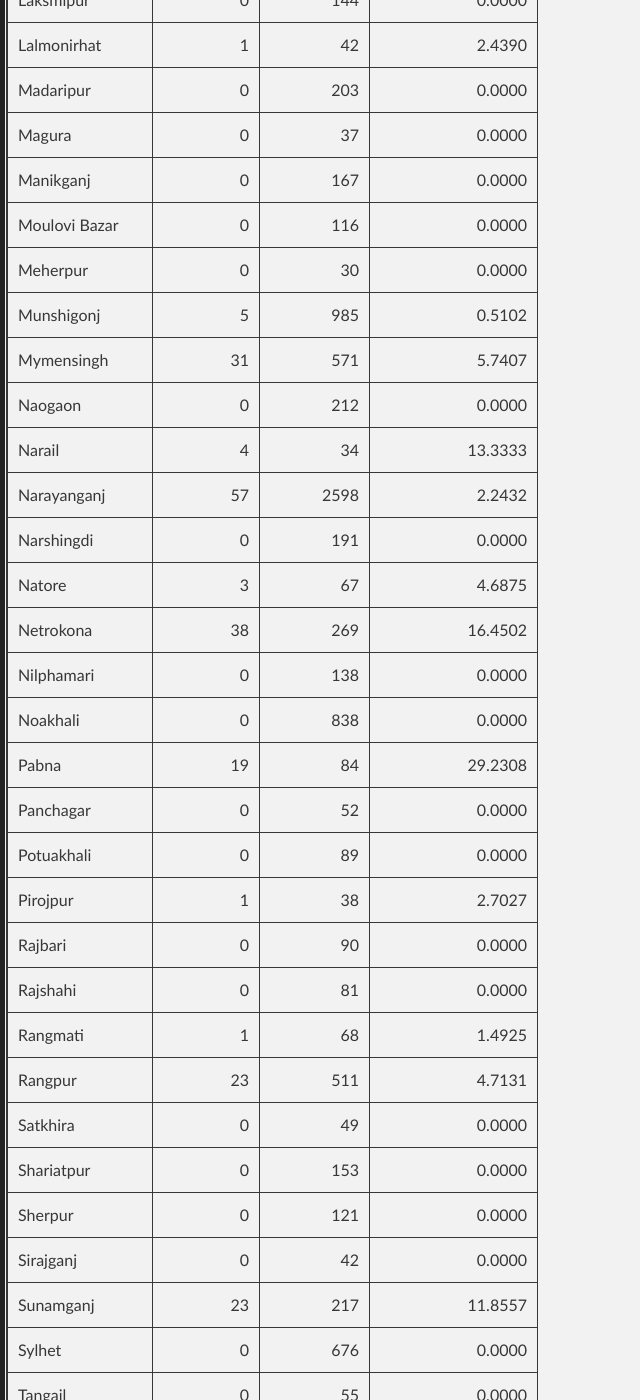
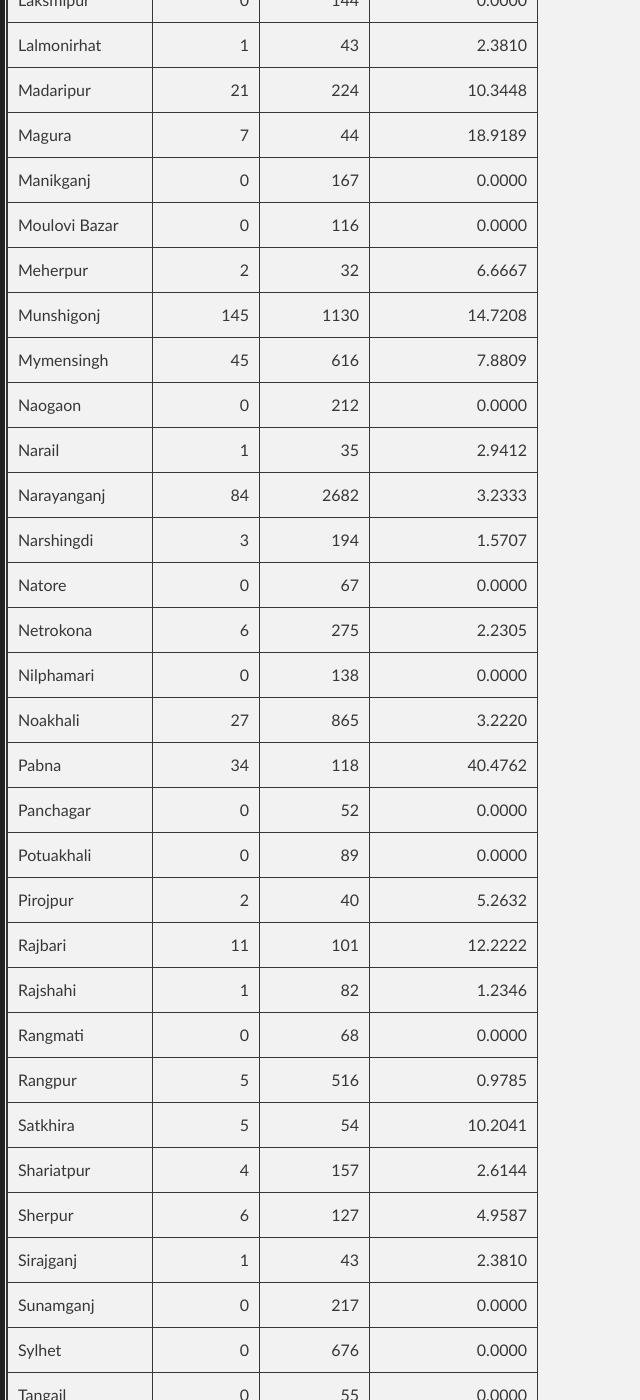
Before and after one commit to promitbasak/covid19bd, a Jekyll site: the page index.html, which Jekyll copies as it is, in a window 1280 px wide and 1400 px high, scrolled down 5662 px. Shown: the whole window, without its empty margins (0-640 px from the left). Built offline with Jekyll 4.4.1, drawn with Linux system fonts in a browser that asks for light colours; some of the changed text lies outside the part shown.

Commit message:
Update index.html

```diff
--- a/index.html
+++ b/index.html
@@ -101,7 +101,7 @@
         <h5>Total Deaths</h5>
       </div>
       <div>
-        <img src="https://raw.githubusercontent.com/promitbasak/Covid-19_bd_extended/master/assests/2020-06-06/Figure_22.png">
+        <img src="https://raw.githubusercontent.com/promitbasak/Covid-19_bd_extended/master/assests/2020-06-07/Figure_22.png">
         <h5>District-wise Corona Map</h5>
       </div>
       <div>
@@ -127,15 +127,15 @@
 </tr></thead>
 <tbody><tr>
 <td>Bagerhat</td>
-<td align="right">0</td>
-<td align="right">46</td>
-<td align="right">0.0000</td>
+<td align="right">13</td>
+<td align="right">59</td>
+<td align="right">28.2609</td>
 </tr>
 <tr>
 <td>Bandarban</td>
-<td align="right">0</td>
-<td align="right">41</td>
-<td align="right">0.0000</td>
+<td align="right">8</td>
+<td align="right">49</td>
+<td align="right">19.5122</td>
 </tr>
 <tr>
 <td>Barguna</td>
@@ -146,140 +146,140 @@
 <tr>
 <td>Barishal</td>
 <td align="right">1</td>
-<td align="right">182</td>
-<td align="right">0.5525</td>
+<td align="right">183</td>
+<td align="right">0.5495</td>
 </tr>
 <tr>
 <td>Bhola</td>
 <td align="right">4</td>
+<td align="right">73</td>
+<td align="right">5.7971</td>
+</tr>
+<tr>
+<td>Bogura</td>
+<td align="right">0</td>
+<td align="right">269</td>
+<td align="right">0.0000</td>
+</tr>
+<tr>
+<td>B. Baria</td>
+<td align="right">9</td>
+<td align="right">195</td>
+<td align="right">4.8387</td>
+</tr>
+<tr>
+<td>Chandpur</td>
+<td align="right">0</td>
+<td align="right">255</td>
+<td align="right">0.0000</td>
+</tr>
+<tr>
+<td>Chapainawabganj</td>
+<td align="right">2</td>
+<td align="right">66</td>
+<td align="right">3.1250</td>
+</tr>
+<tr>
+<td>Chattogram</td>
+<td align="right">116</td>
+<td align="right">3114</td>
+<td align="right">3.8692</td>
+</tr>
+<tr>
+<td>Chuadanga</td>
+<td align="right">0</td>
+<td align="right">111</td>
+<td align="right">0.0000</td>
+</tr>
+<tr>
+<td>Cox&#39;s bazar</td>
+<td align="right">0</td>
+<td align="right">969</td>
+<td align="right">0.0000</td>
+</tr>
+<tr>
+<td>Cumilla</td>
+<td align="right">11</td>
+<td align="right">1206</td>
+<td align="right">0.9205</td>
+</tr>
+<tr>
+<td>Dhaka</td>
+<td align="right">539</td>
+<td align="right">22256</td>
+<td align="right">2.4819</td>
+</tr>
+<tr>
+<td>Dinajpur</td>
+<td align="right">0</td>
+<td align="right">182</td>
+<td align="right">0.0000</td>
+</tr>
+<tr>
+<td>Faridpur</td>
+<td align="right">77</td>
+<td align="right">425</td>
+<td align="right">22.1264</td>
+</tr>
+<tr>
+<td>Feni</td>
+<td align="right">33</td>
+<td align="right">290</td>
+<td align="right">12.8405</td>
+</tr>
+<tr>
+<td>Gaibandha</td>
+<td align="right">6</td>
 <td align="right">69</td>
-<td align="right">6.1538</td>
-</tr>
-<tr>
-<td>Bogura</td>
-<td align="right">0</td>
-<td align="right">269</td>
-<td align="right">0.0000</td>
-</tr>
-<tr>
-<td>B. Baria</td>
-<td align="right">27</td>
-<td align="right">186</td>
-<td align="right">16.9811</td>
-</tr>
-<tr>
-<td>Chandpur</td>
+<td align="right">9.5238</td>
+</tr>
+<tr>
+<td>Gazipur</td>
+<td align="right">0</td>
+<td align="right">1165</td>
+<td align="right">0.0000</td>
+</tr>
+<tr>
+<td>Gopalganj</td>
+<td align="right">28</td>
+<td align="right">315</td>
+<td align="right">9.7561</td>
+</tr>
+<tr>
+<td>Hobiganj</td>
+<td align="right">0</td>
+<td align="right">175</td>
+<td align="right">0.0000</td>
+</tr>
+<tr>
+<td>Jamalpur</td>
 <td align="right">12</td>
-<td align="right">255</td>
-<td align="right">4.9383</td>
-</tr>
-<tr>
-<td>Chapainawabganj</td>
-<td align="right">0</td>
-<td align="right">64</td>
-<td align="right">0.0000</td>
-</tr>
-<tr>
-<td>Chattogram</td>
-<td align="right">123</td>
-<td align="right">2998</td>
-<td align="right">4.2783</td>
-</tr>
-<tr>
-<td>Chuadanga</td>
-<td align="right">6</td>
-<td align="right">111</td>
-<td align="right">5.7143</td>
-</tr>
-<tr>
-<td>Cox&#39;s bazar</td>
-<td align="right">0</td>
-<td align="right">969</td>
-<td align="right">0.0000</td>
-</tr>
-<tr>
-<td>Cumilla</td>
-<td align="right">6</td>
-<td align="right">1195</td>
-<td align="right">0.5046</td>
-</tr>
-<tr>
-<td>Dhaka</td>
-<td align="right">423</td>
-<td align="right">21717</td>
-<td align="right">1.9865</td>
-</tr>
-<tr>
-<td>Dinajpur</td>
-<td align="right">0</td>
-<td align="right">182</td>
-<td align="right">0.0000</td>
-</tr>
-<tr>
-<td>Faridpur</td>
-<td align="right">0</td>
-<td align="right">348</td>
-<td align="right">0.0000</td>
-</tr>
-<tr>
-<td>Feni</td>
-<td align="right">0</td>
-<td align="right">257</td>
-<td align="right">0.0000</td>
-</tr>
-<tr>
-<td>Gaibandha</td>
-<td align="right">3</td>
-<td align="right">63</td>
-<td align="right">5.0000</td>
-</tr>
-<tr>
-<td>Gazipur</td>
-<td align="right">2</td>
-<td align="right">1165</td>
-<td align="right">0.1720</td>
-</tr>
-<tr>
-<td>Gopalganj</td>
-<td align="right">0</td>
-<td align="right">287</td>
-<td align="right">0.0000</td>
-</tr>
-<tr>
-<td>Hobiganj</td>
-<td align="right">0</td>
-<td align="right">175</td>
-<td align="right">0.0000</td>
-</tr>
-<tr>
-<td>Jamalpur</td>
-<td align="right">0</td>
-<td align="right">294</td>
-<td align="right">0.0000</td>
+<td align="right">306</td>
+<td align="right">4.0816</td>
 </tr>
 <tr>
 <td>Jessore</td>
 <td align="right">1</td>
-<td align="right">165</td>
-<td align="right">0.6098</td>
+<td align="right">166</td>
+<td align="right">0.6061</td>
 </tr>
 <tr>
 <td>Jhalokathi</td>
 <td align="right">2</td>
-<td align="right">39</td>
-<td align="right">5.4054</td>
+<td align="right">41</td>
+<td align="right">5.1282</td>
 </tr>
 <tr>
 <td>Jhenaidah</td>
-<td align="right">0</td>
-<td align="right">57</td>
-<td align="right">0.0000</td>
+<td align="right">2</td>
+<td align="right">59</td>
+<td align="right">3.5088</td>
 </tr>
 <tr>
 <td>Joypurhat</td>
-<td align="right">11</td>
+<td align="right">0</td>
 <td align="right">183</td>
-<td align="right">6.3953</td>
+<td align="right">0.0000</td>
 </tr>
 <tr>
 <td>Khagrachari</td>
@@ -289,27 +289,27 @@
 </tr>
 <tr>
 <td>Khulna</td>
-<td align="right">4</td>
-<td align="right">159</td>
-<td align="right">2.5806</td>
+<td align="right">28</td>
+<td align="right">187</td>
+<td align="right">17.6101</td>
 </tr>
 <tr>
 <td>Kishoreganj</td>
-<td align="right">50</td>
-<td align="right">314</td>
-<td align="right">18.9394</td>
+<td align="right">46</td>
+<td align="right">360</td>
+<td align="right">14.6497</td>
 </tr>
 <tr>
 <td>Kurigram</td>
-<td align="right">0</td>
-<td align="right">74</td>
-<td align="right">0.0000</td>
+<td align="right">1</td>
+<td align="right">75</td>
+<td align="right">1.3514</td>
 </tr>
 <tr>
 <td>Kushtia</td>
-<td align="right">16</td>
-<td align="right">126</td>
-<td align="right">14.5455</td>
+<td align="right">7</td>
+<td align="right">133</td>
+<td align="right">5.5556</td>
 </tr>
 <tr>
 <td>Laksmipur</td>
@@ -320,20 +320,20 @@
 <tr>
 <td>Lalmonirhat</td>
 <td align="right">1</td>
-<td align="right">42</td>
-<td align="right">2.4390</td>
+<td align="right">43</td>
+<td align="right">2.3810</td>
 </tr>
 <tr>
 <td>Madaripur</td>
-<td align="right">0</td>
-<td align="right">203</td>
-<td align="right">0.0000</td>
+<td align="right">21</td>
+<td align="right">224</td>
+<td align="right">10.3448</td>
 </tr>
 <tr>
 <td>Magura</td>
-<td align="right">0</td>
-<td align="right">37</td>
-<td align="right">0.0000</td>
+<td align="right">7</td>
+<td align="right">44</td>
+<td align="right">18.9189</td>
 </tr>
 <tr>
 <td>Manikganj</td>
@@ -349,147 +349,147 @@
 </tr>
 <tr>
 <td>Meherpur</td>
-<td align="right">0</td>
-<td align="right">30</td>
-<td align="right">0.0000</td>
+<td align="right">2</td>
+<td align="right">32</td>
+<td align="right">6.6667</td>
 </tr>
 <tr>
 <td>Munshigonj</td>
+<td align="right">145</td>
+<td align="right">1130</td>
+<td align="right">14.7208</td>
+</tr>
+<tr>
+<td>Mymensingh</td>
+<td align="right">45</td>
+<td align="right">616</td>
+<td align="right">7.8809</td>
+</tr>
+<tr>
+<td>Naogaon</td>
+<td align="right">0</td>
+<td align="right">212</td>
+<td align="right">0.0000</td>
+</tr>
+<tr>
+<td>Narail</td>
+<td align="right">1</td>
+<td align="right">35</td>
+<td align="right">2.9412</td>
+</tr>
+<tr>
+<td>Narayanganj</td>
+<td align="right">84</td>
+<td align="right">2682</td>
+<td align="right">3.2333</td>
+</tr>
+<tr>
+<td>Narshingdi</td>
+<td align="right">3</td>
+<td align="right">194</td>
+<td align="right">1.5707</td>
+</tr>
+<tr>
+<td>Natore</td>
+<td align="right">0</td>
+<td align="right">67</td>
+<td align="right">0.0000</td>
+</tr>
+<tr>
+<td>Netrokona</td>
+<td align="right">6</td>
+<td align="right">275</td>
+<td align="right">2.2305</td>
+</tr>
+<tr>
+<td>Nilphamari</td>
+<td align="right">0</td>
+<td align="right">138</td>
+<td align="right">0.0000</td>
+</tr>
+<tr>
+<td>Noakhali</td>
+<td align="right">27</td>
+<td align="right">865</td>
+<td align="right">3.2220</td>
+</tr>
+<tr>
+<td>Pabna</td>
+<td align="right">34</td>
+<td align="right">118</td>
+<td align="right">40.4762</td>
+</tr>
+<tr>
+<td>Panchagar</td>
+<td align="right">0</td>
+<td align="right">52</td>
+<td align="right">0.0000</td>
+</tr>
+<tr>
+<td>Potuakhali</td>
+<td align="right">0</td>
+<td align="right">89</td>
+<td align="right">0.0000</td>
+</tr>
+<tr>
+<td>Pirojpur</td>
+<td align="right">2</td>
+<td align="right">40</td>
+<td align="right">5.2632</td>
+</tr>
+<tr>
+<td>Rajbari</td>
+<td align="right">11</td>
+<td align="right">101</td>
+<td align="right">12.2222</td>
+</tr>
+<tr>
+<td>Rajshahi</td>
+<td align="right">1</td>
+<td align="right">82</td>
+<td align="right">1.2346</td>
+</tr>
+<tr>
+<td>Rangmati</td>
+<td align="right">0</td>
+<td align="right">68</td>
+<td align="right">0.0000</td>
+</tr>
+<tr>
+<td>Rangpur</td>
 <td align="right">5</td>
-<td align="right">985</td>
-<td align="right">0.5102</td>
-</tr>
-<tr>
-<td>Mymensingh</td>
-<td align="right">31</td>
-<td align="right">571</td>
-<td align="right">5.7407</td>
-</tr>
-<tr>
-<td>Naogaon</td>
-<td align="right">0</td>
-<td align="right">212</td>
-<td align="right">0.0000</td>
-</tr>
-<tr>
-<td>Narail</td>
+<td align="right">516</td>
+<td align="right">0.9785</td>
+</tr>
+<tr>
+<td>Satkhira</td>
+<td align="right">5</td>
+<td align="right">54</td>
+<td align="right">10.2041</td>
+</tr>
+<tr>
+<td>Shariatpur</td>
 <td align="right">4</td>
-<td align="right">34</td>
-<td align="right">13.3333</td>
-</tr>
-<tr>
-<td>Narayanganj</td>
-<td align="right">57</td>
-<td align="right">2598</td>
-<td align="right">2.2432</td>
-</tr>
-<tr>
-<td>Narshingdi</td>
-<td align="right">0</td>
-<td align="right">191</td>
-<td align="right">0.0000</td>
-</tr>
-<tr>
-<td>Natore</td>
-<td align="right">3</td>
-<td align="right">67</td>
-<td align="right">4.6875</td>
-</tr>
-<tr>
-<td>Netrokona</td>
-<td align="right">38</td>
-<td align="right">269</td>
-<td align="right">16.4502</td>
-</tr>
-<tr>
-<td>Nilphamari</td>
-<td align="right">0</td>
-<td align="right">138</td>
-<td align="right">0.0000</td>
-</tr>
-<tr>
-<td>Noakhali</td>
-<td align="right">0</td>
-<td align="right">838</td>
-<td align="right">0.0000</td>
-</tr>
-<tr>
-<td>Pabna</td>
-<td align="right">19</td>
-<td align="right">84</td>
-<td align="right">29.2308</td>
-</tr>
-<tr>
-<td>Panchagar</td>
-<td align="right">0</td>
-<td align="right">52</td>
-<td align="right">0.0000</td>
-</tr>
-<tr>
-<td>Potuakhali</td>
-<td align="right">0</td>
-<td align="right">89</td>
-<td align="right">0.0000</td>
-</tr>
-<tr>
-<td>Pirojpur</td>
+<td align="right">157</td>
+<td align="right">2.6144</td>
+</tr>
+<tr>
+<td>Sherpur</td>
+<td align="right">6</td>
+<td align="right">127</td>
+<td align="right">4.9587</td>
+</tr>
+<tr>
+<td>Sirajganj</td>
 <td align="right">1</td>
-<td align="right">38</td>
-<td align="right">2.7027</td>
-</tr>
-<tr>
-<td>Rajbari</td>
-<td align="right">0</td>
-<td align="right">90</td>
-<td align="right">0.0000</td>
-</tr>
-<tr>
-<td>Rajshahi</td>
-<td align="right">0</td>
-<td align="right">81</td>
-<td align="right">0.0000</td>
-</tr>
-<tr>
-<td>Rangmati</td>
-<td align="right">1</td>
-<td align="right">68</td>
-<td align="right">1.4925</td>
-</tr>
-<tr>
-<td>Rangpur</td>
-<td align="right">23</td>
-<td align="right">511</td>
-<td align="right">4.7131</td>
-</tr>
-<tr>
-<td>Satkhira</td>
-<td align="right">0</td>
-<td align="right">49</td>
-<td align="right">0.0000</td>
-</tr>
-<tr>
-<td>Shariatpur</td>
-<td align="right">0</td>
-<td align="right">153</td>
-<td align="right">0.0000</td>
-</tr>
-<tr>
-<td>Sherpur</td>
-<td align="right">0</td>
-<td align="right">121</td>
-<td align="right">0.0000</td>
-</tr>
-<tr>
-<td>Sirajganj</td>
-<td align="right">0</td>
-<td align="right">42</td>
-<td align="right">0.0000</td>
+<td align="right">43</td>
+<td align="right">2.3810</td>
 </tr>
 <tr>
 <td>Sunamganj</td>
-<td align="right">23</td>
+<td align="right">0</td>
 <td align="right">217</td>
-<td align="right">11.8557</td>
+<td align="right">0.0000</td>
 </tr>
 <tr>
 <td>Sylhet</td>
```
